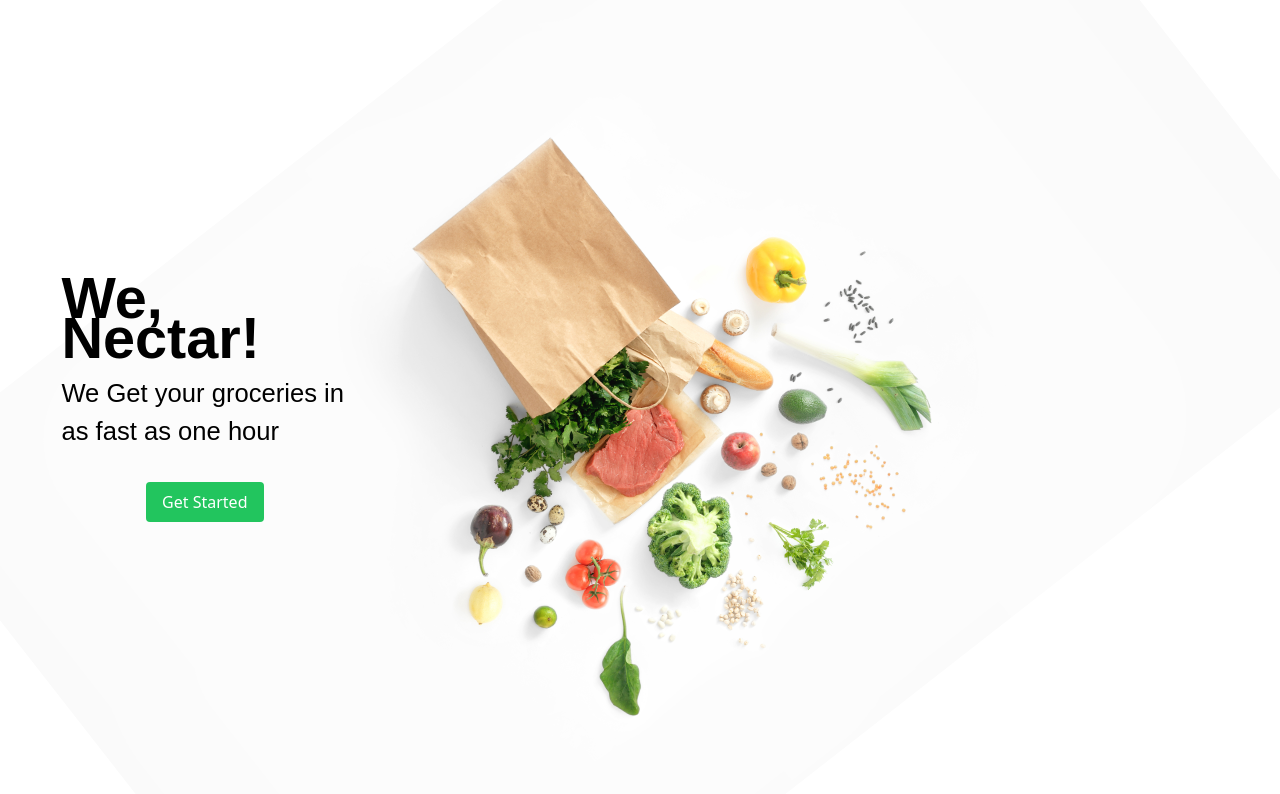
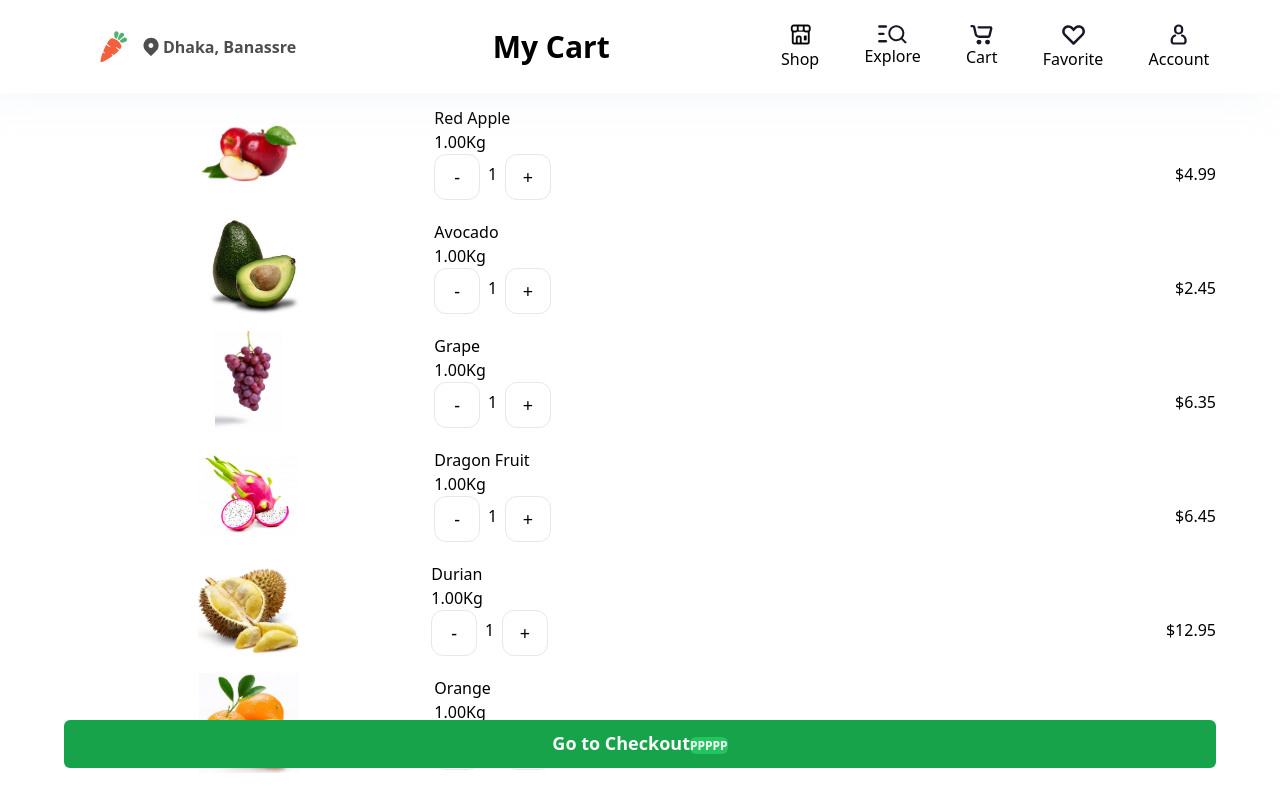
Before and after one commit to HSBC-United-Team/Front-End, a React (Vite) app: page /cart in a window 1280 px wide. Shown: the top 794 px of the page. Built offline with nearby package versions, Linux system fonts and the light colour scheme; grey boxes are pictures that could not be loaded.

Commit message:
page/cart

```diff
--- a/src/App.jsx
+++ b/src/App.jsx
@@ -1,17 +1,19 @@
 // import HomePage from "../src/Components/Pages/Homepage";
 // import Fav from "./Components/Pages/Favoritepage";
-import LandingPage from "./Components/Pages/LandingPage";
+import Cart from "./Components/Pages/CartPage";
+// import LandingPage from "./Components/Pages/LandingPage";
 // import LoginPage from "./Components/Pages/LoginPage";
 // import SignUpPage from "./Components/Pages/SignUpPage";
 
 function App() {
     return (
         <>
-            <LandingPage />
-            {/* <LoginPage /> */}
-            {/* <SignUpPage /> */}
-            {/* <HomePage /> */}
+            {/* <LandingPage />
+            <LoginPage />
+            <SignUpPage />
+            <HomePage /> */}
             {/* <Fav /> */}
+            <Cart/>
         </>
     );
 }
--- /dev/null
+++ b/src/Components/Pages/CartPage.jsx
@@ -0,0 +1,66 @@
+
+import BtnGreen from "../atoms/BtnGreen";
+import Logo from "../molecules/Logo";
+import Navbar from "../organisms/Navbar";
+import products from "../../../public/data/productList";
+
+
+function Cart() {
+    products
+    return (
+        <>
+            <div
+                className="fixed text-center w-full bg-white md:justify-center md:flex md:mx-auto  md:px-12 md:py-2 md:items-center flex-around"
+                style={{
+                    boxShadow: "-12px 0px 37px 0px rgba(230, 235, 243, 0.5)",
+                }}
+            >
+                <Logo className=" hidden " />
+                <h1 className=" text-center font-bold my-4 text-[30px] md:w-[35%] ">My Cart</h1>
+                <hr className="md:hidden border" />
+                <Navbar />
+            </div>
+            <div className="flex flex-col py-24 pb-32    px-[5%]">
+                {products.map((prod) =>
+                    <>
+                        <div className="flex justify-between h-[114px] ">
+                            <div className="grid grid-cols-3 w-[100%]  justify-arround ">
+                                <div className=" flex justify-center items-center ">
+                                    <img className=" object-contain  w-[100px] h-[100px]" src={prod.image} alt="img" />
+                                </div>
+                                <div className=" flex flex-col justify-center ">
+                                    <h3>{prod.name}</h3>
+                                    <p>{prod.weight}</p>
+                                    <div className="flex">
+
+
+                                    <button className="rounded-xl border border-gray-200 w-[45.67px] h-[45.668px] px-2 py-2 text-grey-300 bg-white-300 text-lg">-</button>
+                                    <span className="px-2 py-2">1</span>
+                                    <button className="rounded-xl border border-gray-200 w-[45.67px] h-[45.668px] px-2 py-2 text-grey-300 bg-white-300 text-lg">+</button>
+
+                                    </div>
+
+
+
+                                </div>
+                            </div>
+                               <div className="flex items-end justify-end mb-6">
+                                        {prod.price}
+                                    </div>
+                        </div>
+                        <hr className="md:hidden border" />
+                    </>
+                )}
+            </div>
+            <div >
+            <BtnGreen>
+                <div>
+                <span className="w-[134.125px] h-3.5 shrink-0 text-[#FCFCFC] text-lg not-italic font-semibold leading-[18px]">Go to Checkout</span>
+                <span className="rounded-md bg-green-500 text-[#FCFCFC] text-xs not-italic font-semibold leading-[18px]">PPPPP</span>
+                </div>
+            </BtnGreen>
+            </div>
+        </>
+    )
+}
+export default Cart
```
